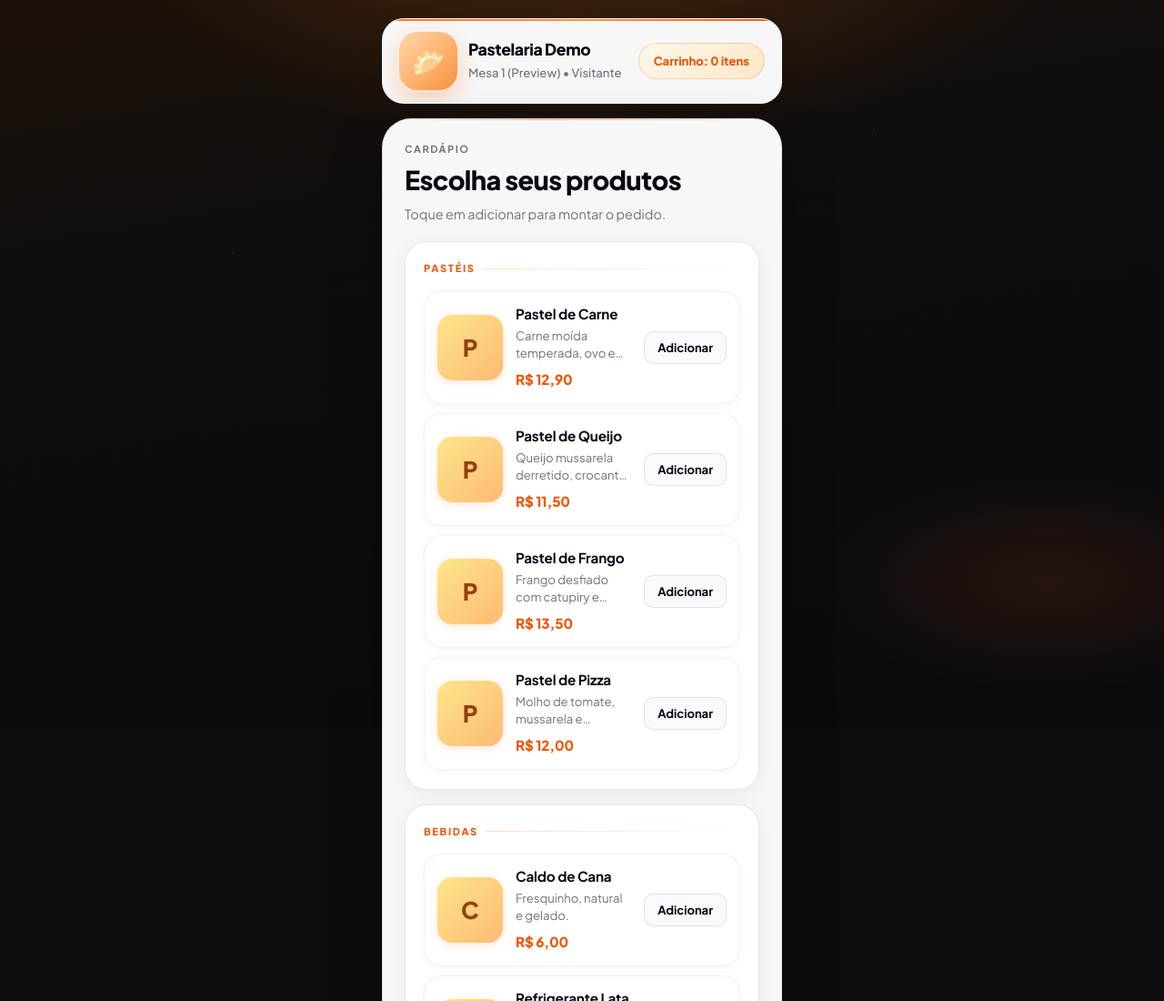
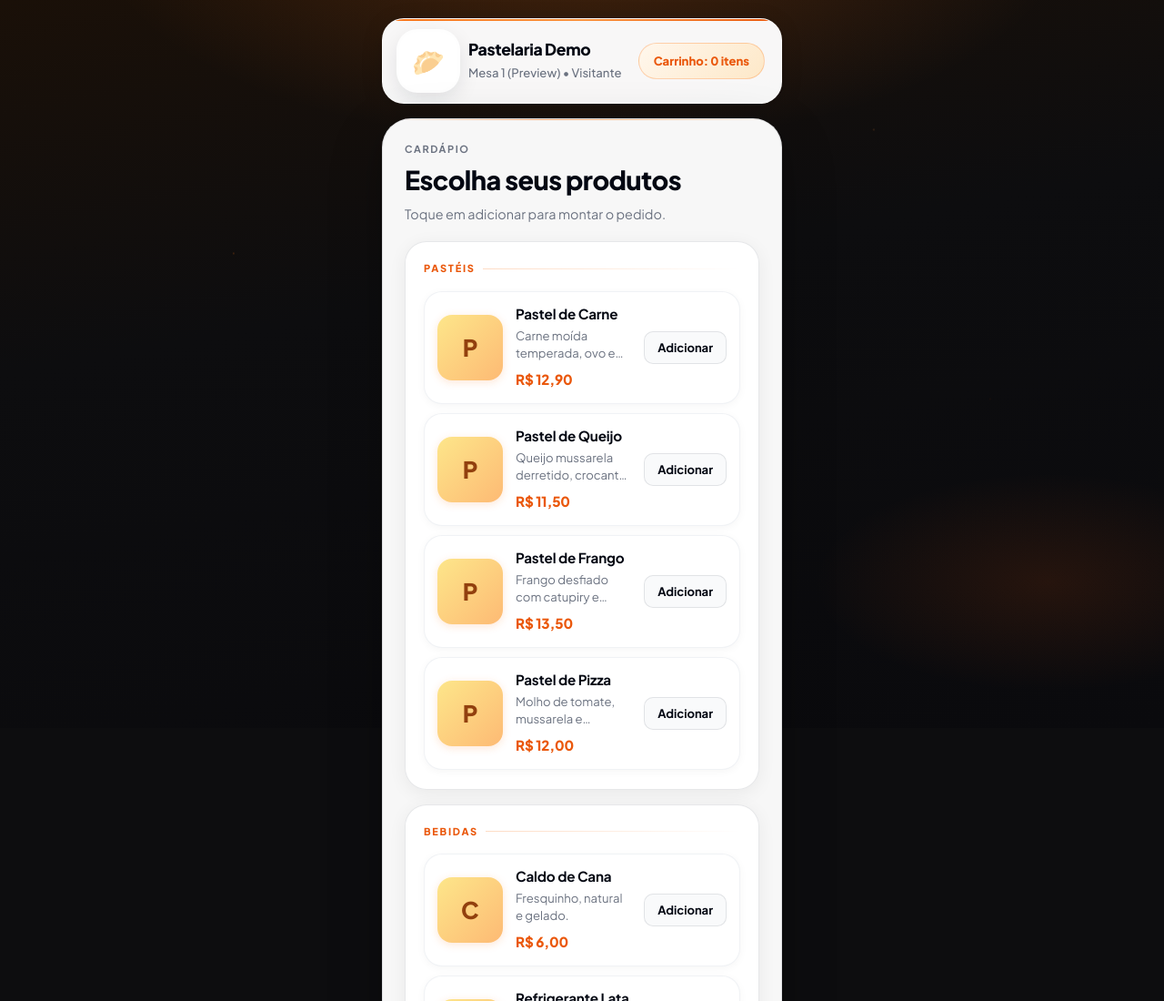
Before and after one commit to tfrtech/pastelaria, a website built with Vite: page index.html in a window 1280 px wide. Shown: the top 1100 px of the page at 91% size. Built offline with nearby package versions, Linux system fonts and the light colour scheme; no server answers.

Commit message:
Add files via upload

```diff
--- a/src/styles.css
+++ b/src/styles.css
@@ -307,13 +307,13 @@ img {
   overflow: hidden;
   display: grid;
   place-items: center;
-  background: linear-gradient(135deg, #fed7aa, #fb923c);
-  color: #7c2d12;
+  background: #ffffff;
+  color: #111827;
   font-size: 1.8rem;
   flex-shrink: 0;
   box-shadow:
-    0 0 0 3px rgba(255,255,255,.18),
-    0 8px 24px rgba(249,115,22,.32);
+    0 0 0 3px rgba(255,255,255,.95),
+    0 8px 24px rgba(15,23,42,.12);
   position: relative;
   transition: transform var(--t) var(--ease-spring);
 }
```
